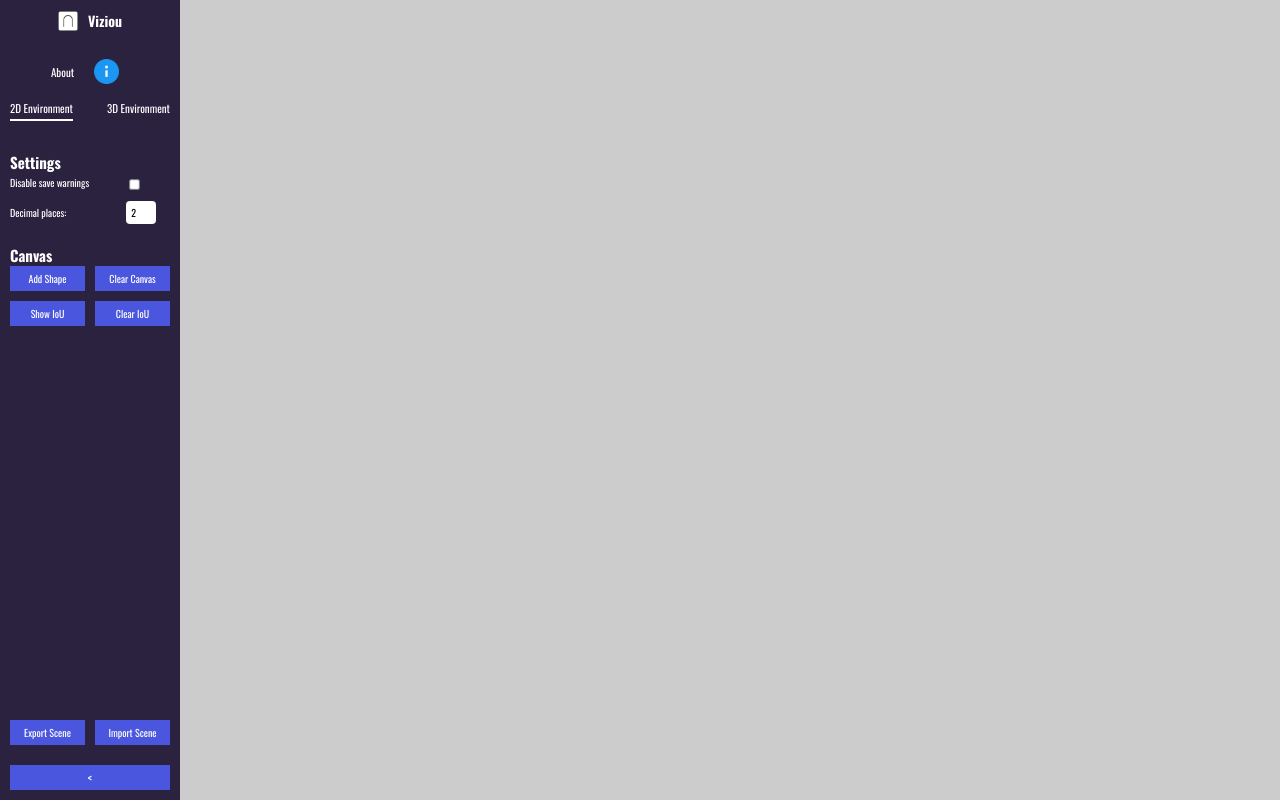
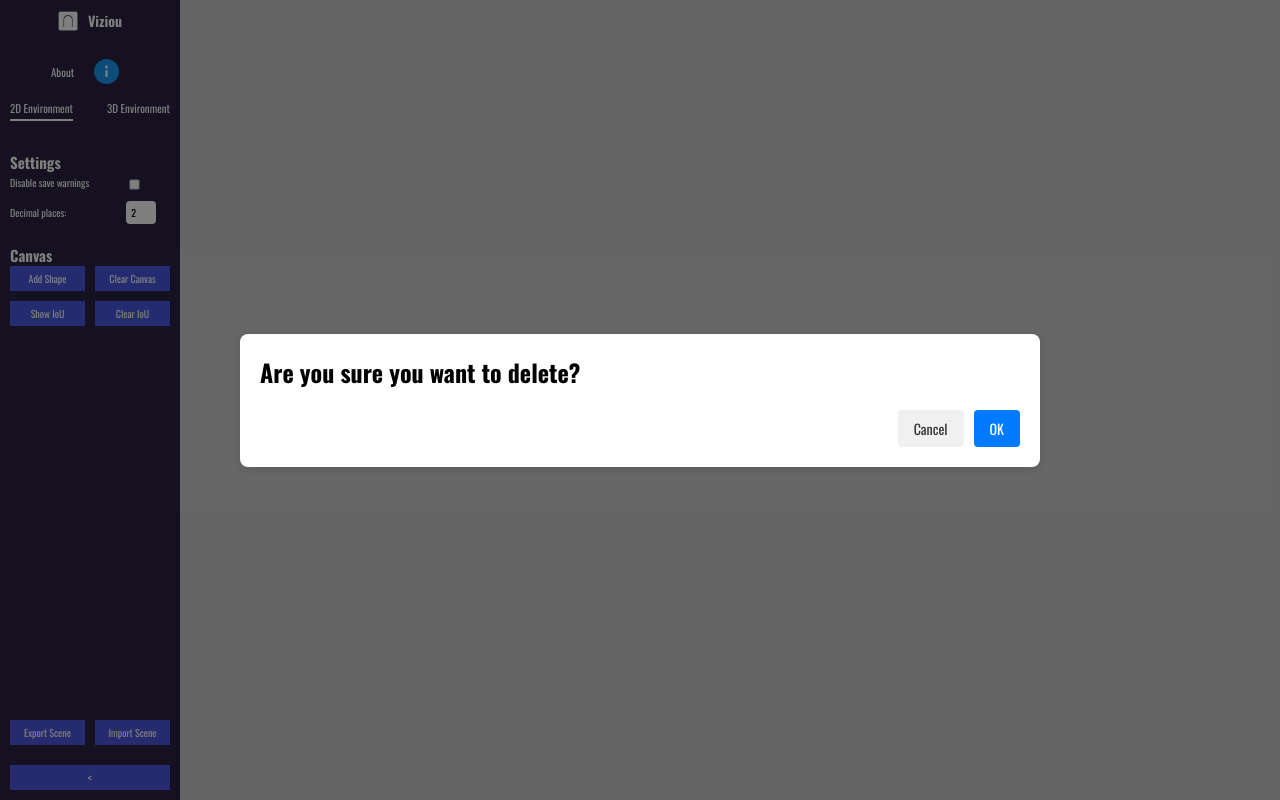
Before and after one commit to viziou/viziou, a React (Vite) app: page /2D-Environment in a window 1280 px wide. Built offline with nearby package versions, Linux system fonts and the light colour scheme.

Commit message:
Begun confirmation modal

```diff
--- /dev/null
+++ b/src/modals/ConfirmationModal.tsx
@@ -0,0 +1,38 @@
+import "../styles/Modal.css";
+
+interface ConfirmationModalProps {
+  isOpen: boolean;
+  onClose?: () => void;
+  onConfirm: () => void;
+  message: string;
+  description?: string;
+  confirmText?: string;
+  cancelText?: string;
+}
+
+const ConfirmationModal = ({
+  isOpen,
+  onClose = () => {},
+  onConfirm,
+  message,
+  confirmText = "OK",
+  description = "",
+  cancelText = "Cancel",
+}: ConfirmationModalProps) => {
+  if (!isOpen) return null;
+
+  return (
+    <div className="modal-overlay">
+      <div className="modal-content">
+        <h2>{message}</h2>
+        <p>{description}</p>
+        <div className="modal-actions">
+          <button className="modal-button cancel-button" onClick={onClose}>{cancelText}</button>
+          <button className="modal-button confirm-button" onClick={onConfirm}>{confirmText}</button>
+        </div>
+      </div>
+    </div>
+  );
+};
+
+export default ConfirmationModal;
--- a/src/pages/TwoDEnv.tsx
+++ b/src/pages/TwoDEnv.tsx
@@ -14,6 +14,7 @@ import AddPolygonModal from "../modals/AddPolygonModal";
 import { generatePairs } from "../utils/Generic";
 import EditPolygonModal from "../modals/EditPolygonModal";
 import { IOUPolygonContext } from '../contexts/IOUPolygonContext.tsx'
+import ConfirmationModal from "../modals/ConfirmationModal";
 
 const TwoDEnv = () => {
     const context = useContext(PolygonContext);
@@ -158,10 +159,11 @@ const TwoDEnv = () => {
           />
           ) : null}
 
-          <main className="twod-canvas-container">
-              <Scene2D polygons={polygons} iouPolygons={iouPolygons} iouDispatch={iouDispatch} />
-          </main>
-      </div>
+        <main className="twod-canvas-container">
+            <Scene2D polygons={polygons} iouPolygons={iouPolygons} iouDispatch={iouDispatch} />
+        </main>
+        <ConfirmationModal isOpen={true}  message="Are you sure you want to delete?" onConfirm={() => console.log("oh boy")}/>
+    </div>
   );
 };
 
--- a/src/styles/Modal.css
+++ b/src/styles/Modal.css
@@ -64,3 +64,21 @@
     border-radius: 8px;
     box-shadow: 0 2px 10px rgba(0, 0, 0, 0.1);
   }
+
+.cancel-button {
+  background-color: #f0f0f0;
+  color: #333;
+}
+
+.cancel-button:hover {
+  background-color: #979797;
+}
+
+.confirm-button {
+  background-color: #007bff;
+  color: white;
+}
+
+.confirm-button:hover {
+  background-color: #0056b3;
+}
```
